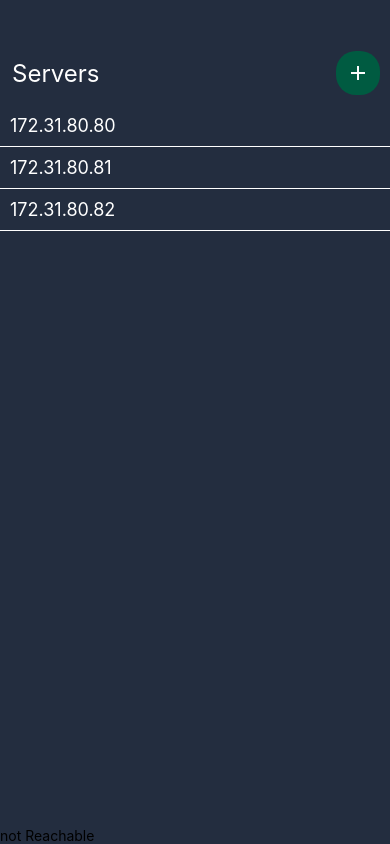
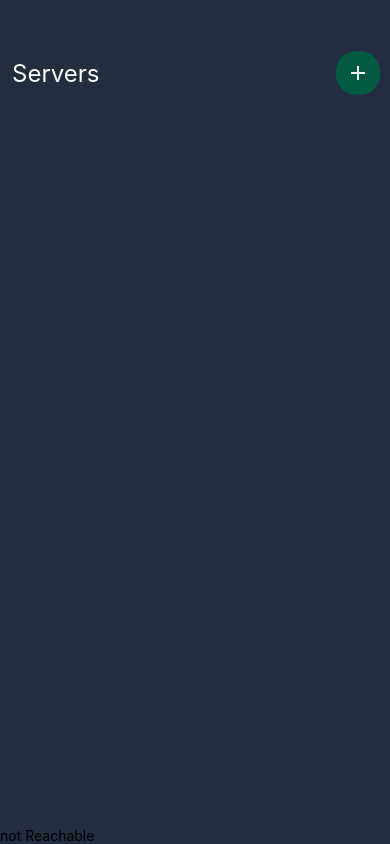
Before and after one commit to xxxCam900xxx/M426_AkwardSilents_frontend, a React Native app: screen /ServerPage in a window 390 px wide. Built offline with nearby package versions, Linux system fonts and the light colour scheme.

Commit message:
startet ping function

```diff
--- a/package.json
+++ b/package.json
@@ -15,8 +15,9 @@
     "expo": "^49.0.21",
     "expo-secure-store": "~12.3.1",
     "expo-status-bar": "~1.6.0",
+    "pretty-format": "^29.7.0",
     "react": "18.2.0",
-    "react-native": "0.72.6",
+    "react-native": "^0.73.1",
     "react-native-modal-picker": "^0.0.16",
     "react-native-picker": "^4.3.7",
     "react-native-safe-area-context": "4.6.3",
--- a/src/Router.jsx
+++ b/src/Router.jsx
@@ -6,6 +6,7 @@ import ChatPage from './pages/ChatPage';
 import Navbar from './Navbar';
 import ServerPage from './pages/ServerPage';
 import RegisterPage from './pages/RegisterPage';
+import FriendsPage from "./pages/FriendsPage";
 
 const Stack = createNativeStackNavigator();
 
@@ -15,8 +16,9 @@ export const Router = () => {
             <Stack.Screen name='HomePage' component={HomePage} />
             <Stack.Screen name='RegisterPage' component={RegisterPage} />
             <Stack.Screen name='ServerPage' component={ServerPage} />
+            <Stack.Screen name='FriendsPage' initialParams={{ ip: undefined}} component={FriendsPage} />
             <Stack.Screen name='Navbar' component={Navbar} />
-            <Stack.Screen name='ChatPage' initialParams={{ chatId: undefined }} component={ChatPage} />
+            <Stack.Screen name='ChatPage' initialParams={{ chatId: undefined}} component={ChatPage} />
             <Stack.Screen name='ProfilePage' component={ProfilePage} />
         </Stack.Navigator>
     );
--- a/src/pages/ChatPage.jsx
+++ b/src/pages/ChatPage.jsx
@@ -43,6 +43,7 @@ const ChatPage = () => {
     const navigation = useNavigation();
     const route = useRoute();
     const { chatId } = route.params;
+    console.log(route)
 
     const [inputMessage, setInputMessage] = useState('');
     const flatListRef = useRef(null);
--- a/src/pages/FriendsPage.jsx
+++ b/src/pages/FriendsPage.jsx
@@ -1,7 +1,7 @@
 import React, { useState, useRef } from 'react';
 import { Text, View, FlatList, TouchableOpacity, Modal, StyleSheet, TextInput } from 'react-native';
 import { MaterialIcons, FontAwesome } from '@expo/vector-icons';
-import { useNavigation } from '@react-navigation/native';
+import {useNavigation, useRoute} from '@react-navigation/native';
 
 const recentChats = [
   { id: '1', name: 'Alice', lastMessage: 'Wie geht es dir?', time: '10:30 AM' },
@@ -56,6 +56,9 @@ function FriendsPage() {
   const [searchQueryModal, setSearchQueryModal] = useState('');
   const [addedContacts, setAddedContacts] = useState([]); // State for contacts added through modal
   const searchInputRef = useRef(null);
+  const route = useRoute();
+  console.log(route)
+  //const { ip } = route.params;
 
   const toggleModal = () => {
     setModalVisible(!isModalVisible);
@@ -83,7 +86,7 @@ function FriendsPage() {
   return (
     <View style={{ flex: 1, backgroundColor: '#232D3F' }}>
       <View style={{ flexDirection: 'row', justifyContent: 'space-between', alignItems: 'center', padding: 10, paddingTop: 51 }}>
-        <Text style={{ color: 'white', fontSize: 24 }}>Recent Chats</Text>
+        <Text style={{ color: 'white', fontSize: 24 }}>ip</Text>
         <TouchableOpacity style={{ backgroundColor: '#005B41', padding: 10, borderRadius: 20 }} onPress={toggleModal}>
           <MaterialIcons name="add" size={24} color="white" />
         </TouchableOpacity>
--- a/src/pages/ServerPage.jsx
+++ b/src/pages/ServerPage.jsx
@@ -1,17 +1,15 @@
 import React, {useEffect, useState} from 'react';
 import { FlatList, Modal, StyleSheet, Text, TextInput, TouchableOpacity, View } from 'react-native';
 import { MaterialIcons } from '@expo/vector-icons';
+import {useNavigation} from "@react-navigation/core";
 
-const servers = [
-    { ip: '172.31.80.80' },
-    { ip: '172.31.80.81' },
-    { ip: '172.31.80.82' },
-];
+const servers = [];
 
 export default function ServerPage() {
     const [isModalVisible, setModalVisible] = useState(false);
     const [url, setUrl] = useState('');
     const [serverReachable, setServerReachable] = useState(false);
+    const navigation = useNavigation();
 
     const toggleModal = () => {
         setModalVisible(!isModalVisible);
@@ -22,7 +20,6 @@ export default function ServerPage() {
     };
 
     const ServerPing = async () => {
-        try {
             // Make a HEAD request to the server
             const response = await fetch(`http://${url}`);
 
@@ -30,23 +27,19 @@ export default function ServerPage() {
             if (response.ok) {
                 setServerReachable(true);
                 console.log('Server is reachable:', response);
-                servers.push({ ip: url });
+                servers.push({ ip: url});
+                console.log(url)
+                //navigation.navigate('FriendsPage', { ip: url });
             } else {
-                console.error('Server returned an error:', response.status, response.statusText);
+                console.log('Server returned an error:', response.status, response.statusText);
                 setServerReachable(false);
             }
-        } catch (error) {
-            // Handle any errors that may occur
-            console.error('Error:', error.message); // Log the error message
-            setServerReachable(false);
-        }
     };
 
 
-
     useEffect(() => {
-        console.log(serverReachable);
-    }, [serverReachable]);
+        console.log(url);
+    }, [url]);
 
 
     return (
@@ -59,7 +52,7 @@ export default function ServerPage() {
                 </TouchableOpacity>
             </View>
 
-            {/* Chat-Liste */}
+            {/* Server-Liste */}
             <FlatList
                 data={servers}
                 keyExtractor={(item) => item.ip}
```
Also changed, not shown: 2 other files (tests, documents, lock files or other folders).
